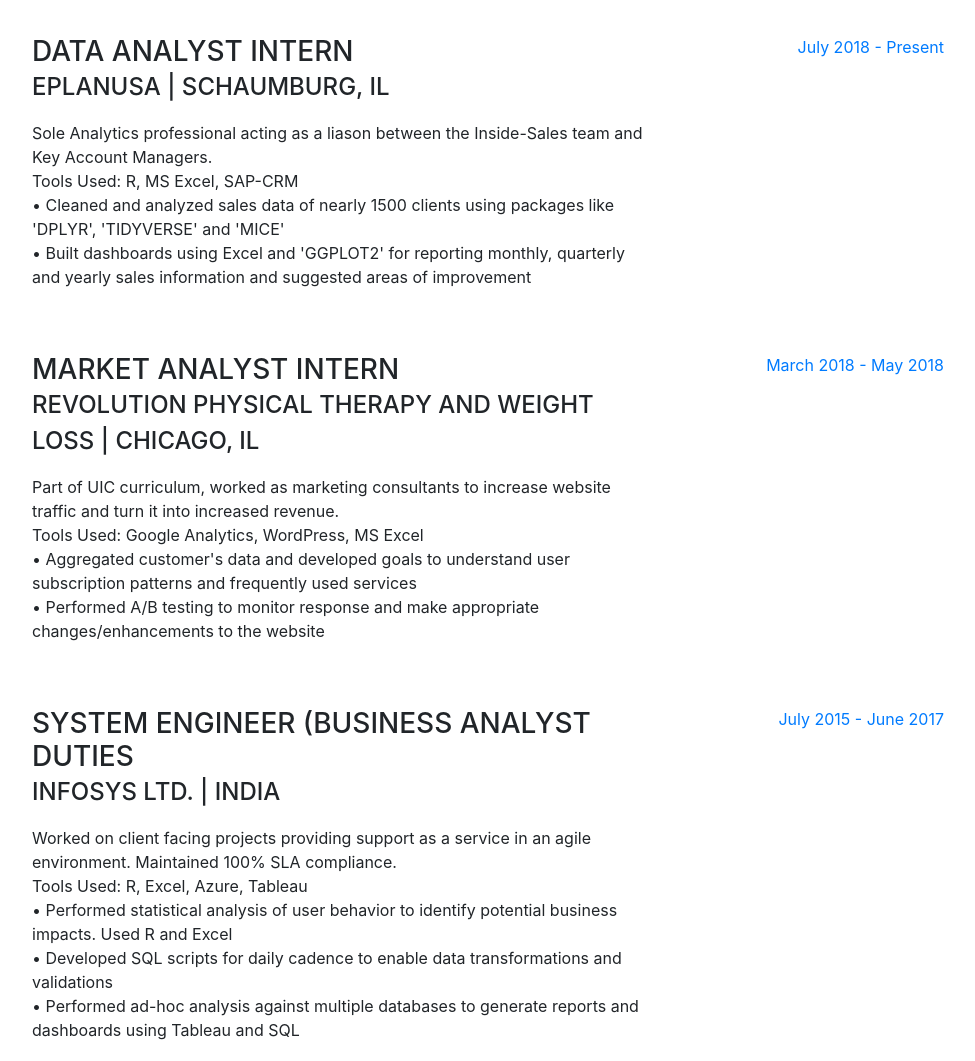
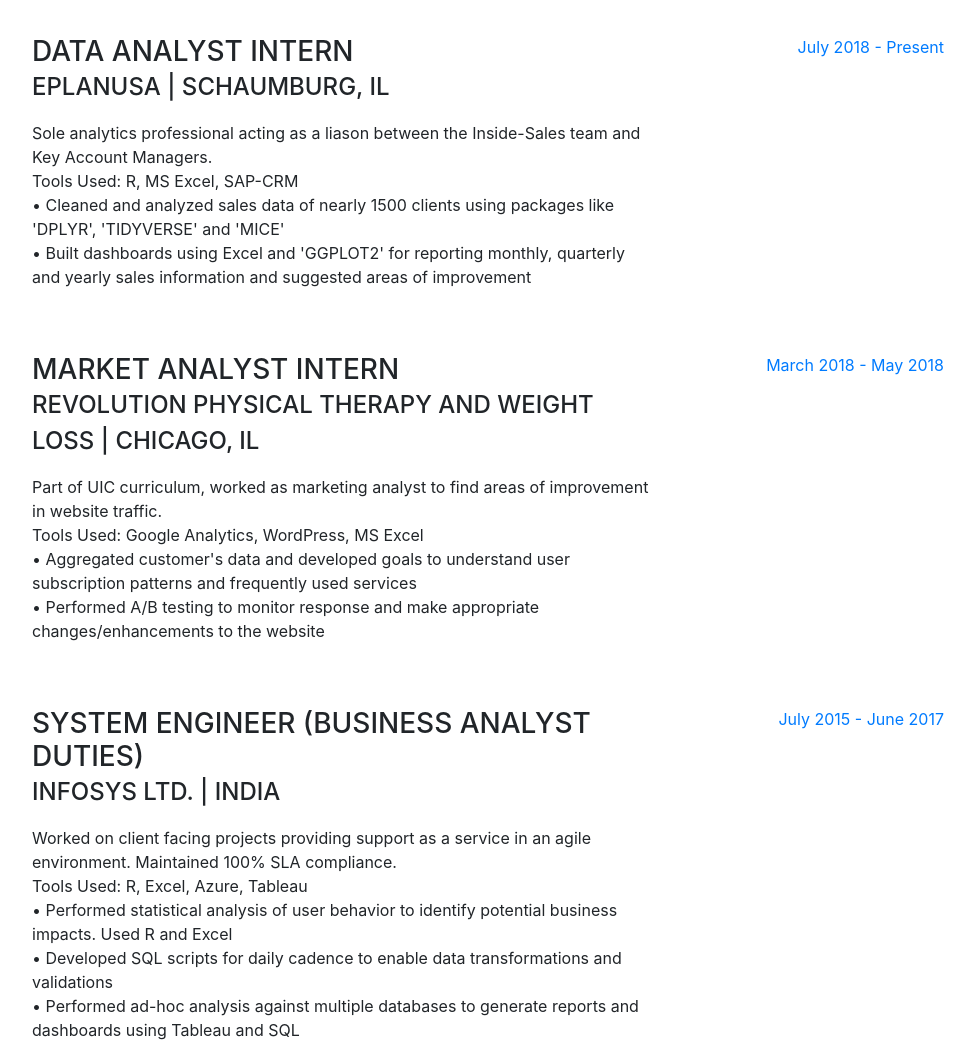
Before and after one commit to sumeetkukreja92/sumeetkukreja92.github.io, a website with bundled scripts: page index.html in a window 1280 px wide. Shown: the part 900-1961 px from the top of the page, without its empty margins (288-1263 px from the left). Built offline with nearby package versions, Linux system fonts and the light colour scheme; a web font is replaced by a local one.

Commit message:
update experience section

```diff
--- a/index.html
+++ b/index.html
@@ -73,7 +73,7 @@
             <a href="mailto:sumeetkukreja92@gmail.com">sumeetkukreja92@gmail.com</a>
           </div>
           <p class="lead mb-5">Result oriented professional with 3 years of progressive experience in Data Analytics and applying Machine Learning models to drive business insights and inform decision making.
-                               <br/>Looking for Full-Time opportunities starting January 2019. FInd out more about me and my projects below.
+                               <br/>Looking for Full-Time opportunities starting January 2019. Find out more about me and my projects below.
                                </p>
           <div class="social-icons">
             <a href="https://www.linkedin.com/in/sumeetkukreja/">
@@ -102,7 +102,7 @@
             <div class="resume-content mr-auto">
               <h3 class="mb-0">Data Analyst Intern</h3>
               <div class="subheading mb-3">EplanUSA | Schaumburg, IL</div>
-              <p>Sole Analytics professional acting as a liason between the Inside-Sales team and Key Account Managers.<br/>
+              <p>Sole analytics professional acting as a liason between the Inside-Sales team and Key Account Managers.<br/>
                 Tools Used: R, MS Excel, SAP-CRM <br/>
                 • Cleaned and analyzed sales data of nearly 1500 clients using packages like 'DPLYR', 'TIDYVERSE' and 'MICE'
                 <br/>
@@ -117,7 +117,7 @@
             <div class="resume-content mr-auto">
               <h3 class="mb-0">Market Analyst Intern</h3>
               <div class="subheading mb-3">Revolution Physical Therapy and Weight Loss | Chicago, IL</div>
-              <p>Part of UIC curriculum, worked as marketing consultants to increase website traffic and turn it into increased revenue.<br/>
+              <p>Part of UIC curriculum, worked as marketing analyst to find areas of improvement in website traffic.<br/>
                 Tools Used: Google Analytics, WordPress, MS Excel <br/>
                 • Aggregated customer's data and developed goals to understand user subscription patterns and frequently used services
                 <br/>
@@ -130,7 +130,7 @@
 
           <div class="resume-item d-flex flex-column flex-md-row mb-5">
             <div class="resume-content mr-auto">
-              <h3 class="mb-0">System Engineer (Business Analyst Duties</h3>
+              <h3 class="mb-0">System Engineer (Business Analyst Duties)</h3>
               <div class="subheading mb-3">Infosys Ltd. | India</div>
               <p>Worked on client facing projects providing support as a service in an agile environment. Maintained 100% SLA compliance. <br/>
                 Tools Used: R, Excel, Azure, Tableau <br/>
```
